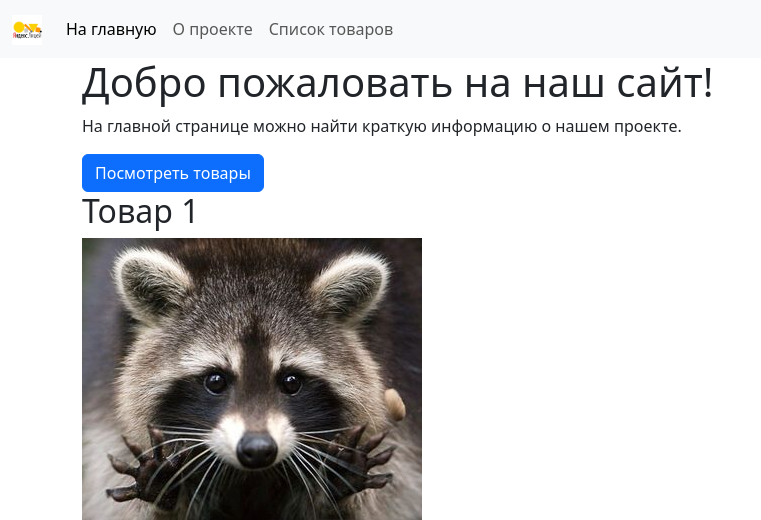
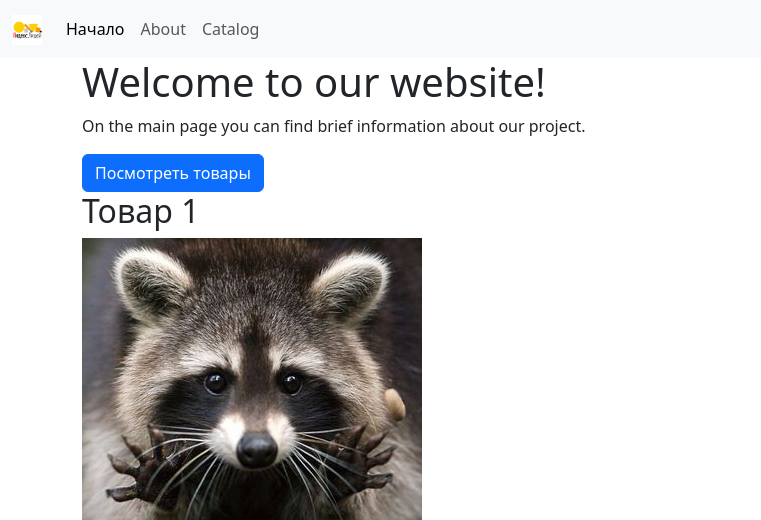
Before and after one commit to mario12508/django_yandex_lyceum, a Django app: page / in a window 1280 px wide. Shown: the top 520 px of the page, without its empty margins (0-761 px from the left). Run offline with Django 5.2, Linux system fonts and the light colour scheme; some libraries are stand-ins or nearby versions.

Commit message:
third task start commit

```diff
--- a/lyceum/about/views.py
+++ b/lyceum/about/views.py
@@ -1,9 +1,11 @@
 from django.shortcuts import render
+from django.utils import timezone
 
 
 def description(request):
     template = "about/about.html"
-    context = {}
+    current_year = timezone.now().year
+    context = {"current_year": current_year}
     return render(request, template, context)
 
 
--- a/lyceum/homepage/views.py
+++ b/lyceum/homepage/views.py
@@ -2,11 +2,13 @@ from http import HTTPStatus
 
 from django.http import HttpResponse
 from django.shortcuts import render
+from django.utils import timezone
 
 
 def home(request):
     templates = "homepage/main.html"
-    context = {}
+    current_year = timezone.now().year
+    context = {"current_year": current_year}
     return render(request, templates, context)
 
 
--- a/lyceum/lyceum/settings.py
+++ b/lyceum/lyceum/settings.py
@@ -25,6 +25,10 @@ ALLOW_REVERSE = load_bool_env("DJANGO_ALLOW_REVERSE", True)
 REQUEST_COUNTER = 0
 
 # Application definition
+
+LOCALE_PATHS = [
+    BASE_DIR / "locale",
+]
 
 INSTALLED_APPS = [
     "core.apps.CoreConfig",
--- a/lyceum/templates/homepage/main.html
+++ b/lyceum/templates/homepage/main.html
@@ -1,12 +1,13 @@
 {% extends 'base.html' %}
 {% load static %}
+{% load i18n %}
 
 {% block title %}Главная страница{% endblock %}
 
 {% block content %}
     <div class="jumbotron">
-        <h1>Добро пожаловать на наш сайт!</h1>
-        <p>На главной странице можно найти краткую информацию о нашем проекте.</p>
+        <h1>{% trans "Welcome to our website!" %}</h1>
+        <p>{% trans "On the main page you can find brief information about our project." %}</p>
         <a class="btn btn-primary" href="{% url 'catalog:item_list' %}" role="button">Посмотреть товары</a>
     </div>
     <div class="row">
--- a/lyceum/templates/includes/footer.html
+++ b/lyceum/templates/includes/footer.html
@@ -1,5 +1,17 @@
 <footer class="footer mt-auto py-3 bg-light">
     <div class="container">
-        <span class="text-muted">© 2024 Мой сайт. Все права защищены.</span>
+        <span class="text-muted" id="current-year">© {{ current_year }} Мой сайт. Все права защищены.</span>
     </div>
 </footer>
+<script>
+    document.addEventListener('DOMContentLoaded', function() {
+        var currentYearElement = document.getElementById('current-year');
+        var serverYear = new Date(currentYearElement.innerText).getFullYear();
+        var localDate = new Date();
+
+        // Проверяем разницу во времени
+        if (Math.abs(localDate - new Date(serverYear, 0, 1)) < 86400000) {
+            currentYearElement.innerText = localDate.getFullYear();
+        }
+    });
+</script>
--- a/lyceum/templates/includes/header.html
+++ b/lyceum/templates/includes/header.html
@@ -1,4 +1,5 @@
 {% load static %}
+{% load i18n %}
 <header>
     <nav class="navbar navbar-expand-lg navbar-light bg-light">
         <div class="container-fluid">
@@ -11,13 +12,13 @@
             <div class="collapse navbar-collapse" id="navbarNav">
                 <ul class="navbar-nav me-auto mb-2 mb-lg-0">
                     <li class="nav-item">
-                        <a class="nav-link {% if request.resolver_match.view_name == 'homepage:main' %}active{% endif %}" href="{% url 'homepage:main' %}">На главную</a>
+                        <a class="nav-link {% if request.resolver_match.view_name == 'homepage:main' %}active{% endif %}" href="{% url 'homepage:main' %}">{% trans "Home" %}</a>
                     </li>
                     <li class="nav-item">
-                        <a class="nav-link {% if request.resolver_match.view_name == 'about:about' %}active{% endif %}" href="{% url 'about:about' %}">О проекте</a>
+                        <a class="nav-link {% if request.resolver_match.view_name == 'about:about' %}active{% endif %}" href="{% url 'about:about' %}">{% trans "About" %}</a>
                     </li>
                     <li class="nav-item">
-                        <a class="nav-link {% if request.resolver_match.view_name == 'catalog:item_list' %}active{% endif %}" href="{% url 'catalog:item_list' %}">Список товаров</a>
+                        <a class="nav-link {% if request.resolver_match.view_name == 'catalog:item_list' %}active{% endif %}" href="{% url 'catalog:item_list' %}">{% trans "Catalog" %}</a>
                     </li>
                 </ul>
             </div>
```
Also changed, not shown: lyceum/catalog/views.py (+5 -2 lines), lyceum/locale/ru/LC_MESSAGES/django.po (added), readme.md.
